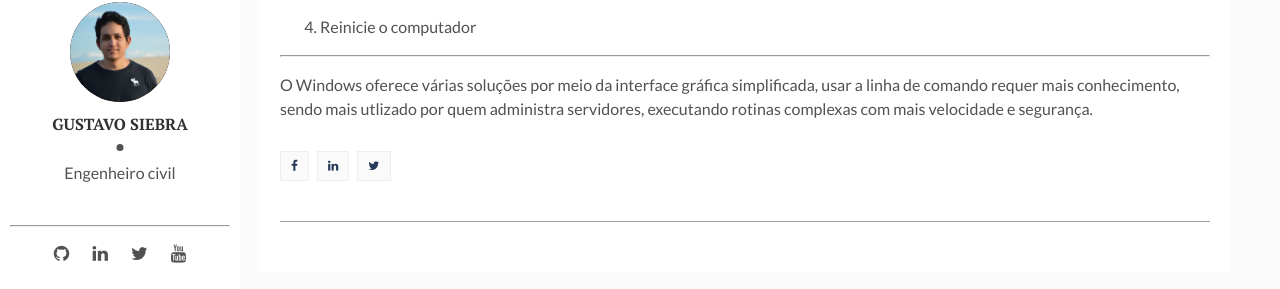
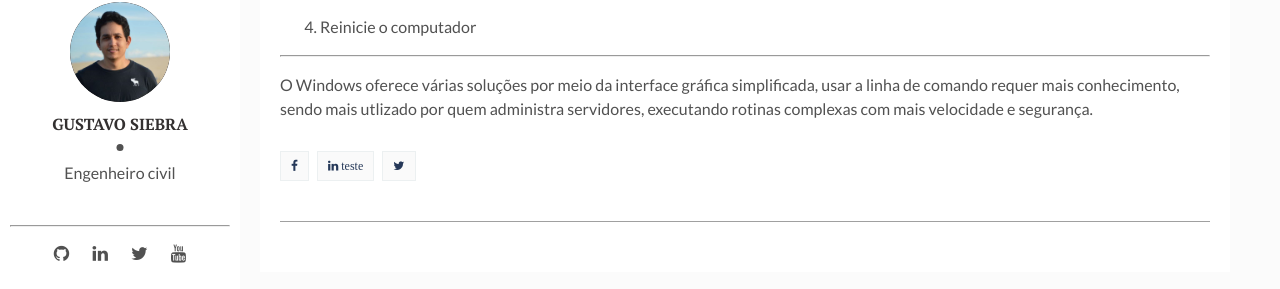
Before and after one commit to gustavosiebra/gustavosiebra.github.io, a Jekyll site: the page built from _posts/2020-02-07-prompt-comando-de-redes.md, in a window 1280 px wide and 900 px high, scrolled down 998 px. Shown: the part 608-897 px from the top of the window. Built offline with Jekyll 4.4.1, drawn with Linux system fonts in a browser that asks for light colours.

Commit message:
Update post.html

```diff
--- a/_layouts/post.html
+++ b/_layouts/post.html
@@ -23,7 +23,7 @@
       <div class="page-footer">
         <div class="page-share">
           <a href="https://facebook.com/sharer.php?u={{ site.url }}{{ page.url }}" title="Compartilhar no Facebook" rel="nofollow" target="_blank"><i class="fa fa-facebook" aria-hidden="true"> </i></a>
-          <a href="https://www.linkedin.com/shareArticle?mini=true&url=={{ page.title }}&{{ site.url }}{{ page.url }}" title="Compartilhar no Linkedin" sumary="{{ page.description }}" rel="nofollow" target="_blank"><i class="fa fa-linkedin" aria-hidden="true"> </i></a>
+          <a href="https://www.linkedin.com/shareArticle?mini=true&url={{ page.title }}&{{ site.url }}{{ page.url }}" &title="Compartilhar no Linkedin" &sumary="{{ page.description }}" rel="nofollow" target="_blank"><i class="fa fa-linkedin" aria-hidden="true"> teste</i></a>
           <a href="https://twitter.com/intent/tweet?text={{ page.title }}&url={{ site.url }}{{ page.url }}" title="Compartilhar no Twitter" rel="nofollow" target="_blank"><i class="fa fa-twitter" aria-hidden="true"> </i></a>
           <!-- <a href="https://plus.google.com/share?url={{ site.url }}{{ page.url }}" title="Share on Google+" rel="nofollow" target="_blank">Google+</a> -->
         </div>
```
